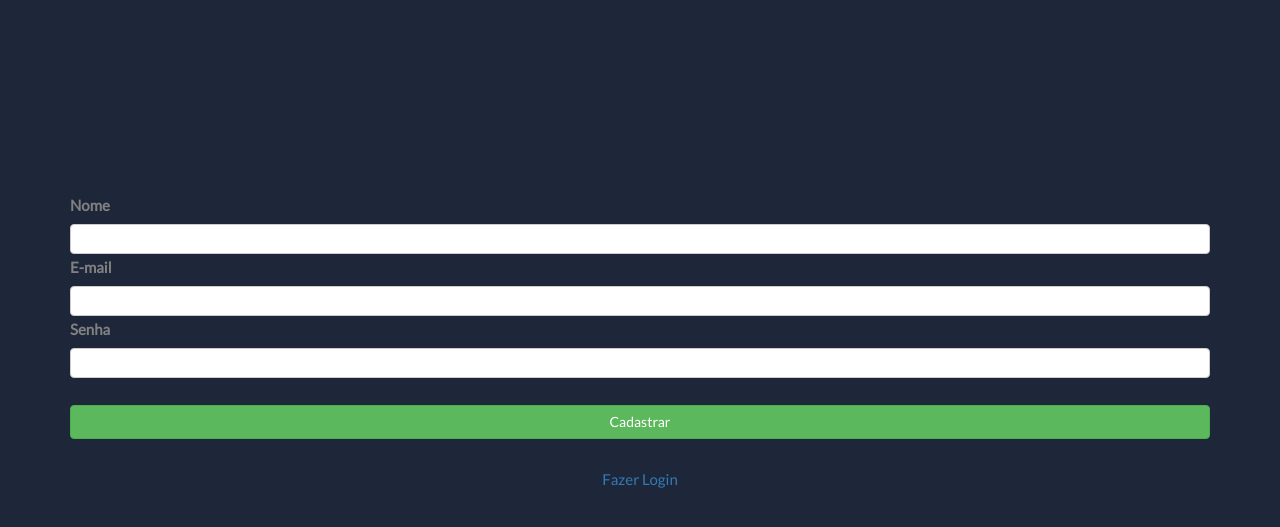
After one commit to matheusreis777/site, a PHP site: page /login-cadastro.php in a window 1280 px wide. The commit adds this page. Shown: the top 527 px of the page. Run offline with PHP 8.4, Linux system fonts and the light colour scheme; some libraries are stand-ins or nearby versions.

Commit message:
new file:   api/login-cadastro.php 	modified:   api/login.php 	new file:   api/notify.min.js 	modified:   api/style.css

```diff
--- /dev/null
+++ b/api/login-cadastro.php
@@ -0,0 +1,108 @@
+<?php
+//incluir arquivo de conexão com banco de dados
+include('conexao.php');
+
+if (isset($_POST['enviar'])) {
+    //valor de cada input
+    $nome = $_POST['nome'];
+    $email = $_POST['email'];
+    $senha = $_POST['senha'];
+
+    //valida se todos campos estão preenchidos
+    if (strlen($_POST['nome']) == 0) {
+
+    } else if (strlen($_POST['email']) == 0) {
+        echo 'Preencha o E-mail!';
+    } else if (strlen($_POST['senha']) == 0) {
+        echo 'Preencha a Senha!';
+    } else {
+
+        //consulta se já existe o email cadastrado
+        $sql_code = "SELECT * FROM login WHERE email = '$email'";
+        $sql_query = $mysqli->query($sql_code) or die("Falha a execução do código SQL:" . $mysqli->error);
+
+        //quantidade de registros retornado da consulta
+        $quantidade = $sql_query->num_rows;
+
+        //se existir algum registro não permite inserir
+        if ($quantidade == 1) {
+            echo '<script>alert("E-mail já cadastrado!")</script>';
+        } else {
+            $sql = "INSERT INTO login (nome, email, senha)
+             VALUES ('$nome', '$email', '$senha')";
+
+            if ($mysqli->query($sql) === TRUE) {
+                echo '<script>alert("Cadastro realizado com sucesso!")</script>';
+
+                //redirecionar para pagina de login
+                header("Location: login.php");
+            } else {
+                echo "Error: " . $sql . "<br>" . $mysqli->error;
+            }
+        }
+    }
+}
+?>
+<!DOCTYPE html>
+<html lang="pt-br">
+
+<head>
+    <title>Cadastro Login</title>
+    <meta charset="utf-8" />
+    <meta name="viewport" content="width=device-width, initial-scale=1" />
+    <link rel="stylesheet" href="https://maxcdn.bootstrapcdn.com/bootstrap/3.4.1/css/bootstrap.min.css" />
+    <link href="https://fonts.googleapis.com/css?family=Montserrat" rel="stylesheet" type="text/css" />
+    <link href="https://fonts.googleapis.com/css?family=Lato" rel="stylesheet" type="text/css" />
+    <link rel="stylesheet" href="https://maxcdn.bootstrapcdn.com/font-awesome/4.5.0/css/font-awesome.min.css" />
+    <link rel="stylesheet" href="https://use.fontawesome.com/releases/v5.2.0/css/all.css" />
+    <link href="https://css.gg/instagram.css" rel="stylesheet" />
+    <script type="text/javascript" src="https://cdn.jsdelivr.net/npm/@emailjs/browser@3/dist/email.min.js"></script>
+    <script src="https://ajax.googleapis.com/ajax/libs/jquery/3.6.0/jquery.min.js"></script>
+    <script src="https://maxcdn.bootstrapcdn.com/bootstrap/3.4.1/js/bootstrap.min.js"></script>
+
+    <script src="https://code.jquery.com/jquery-3.6.3.min.js"
+        integrity="sha256-pvPw+upLPUjgMXY0G+8O0xUf+/Im1MZjXxxgOcBQBXU=" crossorigin="anonymous"></script>
+
+    <link rel="stylesheet" type="text/css" href="style.css" media="screen" />
+
+    <link rel="icon" type="image/png" href="./image/escala.png" />
+
+    <script src="notify.min.js"></script>
+
+    <script>
+
+        function chamaNotificacao() {
+            nome = document.getElementById('nome').value;
+            email = document.getElementById('email').value;
+            senha = document.getElementById('senha').value;
+
+            if (nome == '' | email == '' | senha == '') {
+                $.notify("É obrigatório preencher todos os campos!", "info");
+            }
+        }
+
+    </script>
+</head>
+
+<body id="myPage-login" data-spy="scroll" data-target=".navbar" data-offset="60">
+    <div class="container" id="pag-login">
+        <form id="form-login" action="" method="POST">
+            <label>Nome</label>
+            <input type="text" display="none" name="nome" id="nome" required />
+            <label>E-mail</label>
+            <input type="text" name="email" id="email" required />
+            <label>Senha</label>
+            <input type="password" id="senha" autocomplete="off" name="senha" required />
+            <br />
+            <button type="submit" value="Enviar" onclick="chamaNotificacao()" name="enviar"
+                class="g-recaptcha btn btn-success btn-block">
+                Cadastrar
+            </button>
+            <br>
+            <a href="login.php"><center>Fazer Login</center></a>
+        </form>
+    </div>
+
+</body>
+
+</html>
--- a/api/style.css
+++ b/api/style.css
@@ -298,3 +298,14 @@ a{
     font-size: 150px;
   }
 }
+
+.alerta-info {
+  color: white;
+  font-size: 15px;
+  padding: 5px;
+  background-color: #00a6ffc9;
+  text-align: center;
+  border-radius: 5px;
+  font-weight: 800;
+  margin-top: 5px;
+}
```
Also changed, not shown: api/login.php (+2 -17 lines), api/notify.min.js (added).
